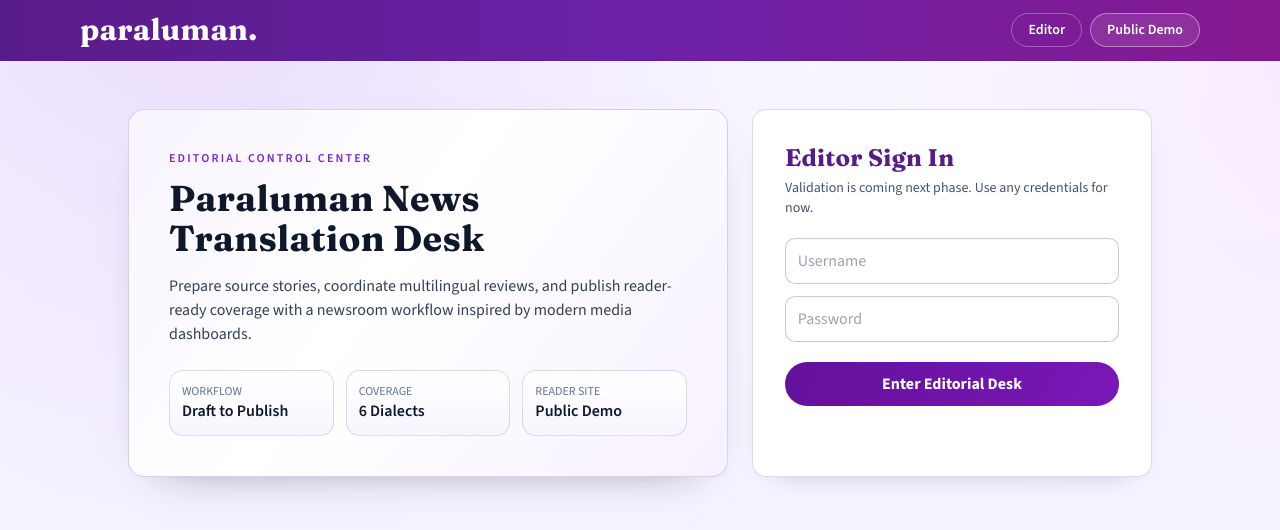
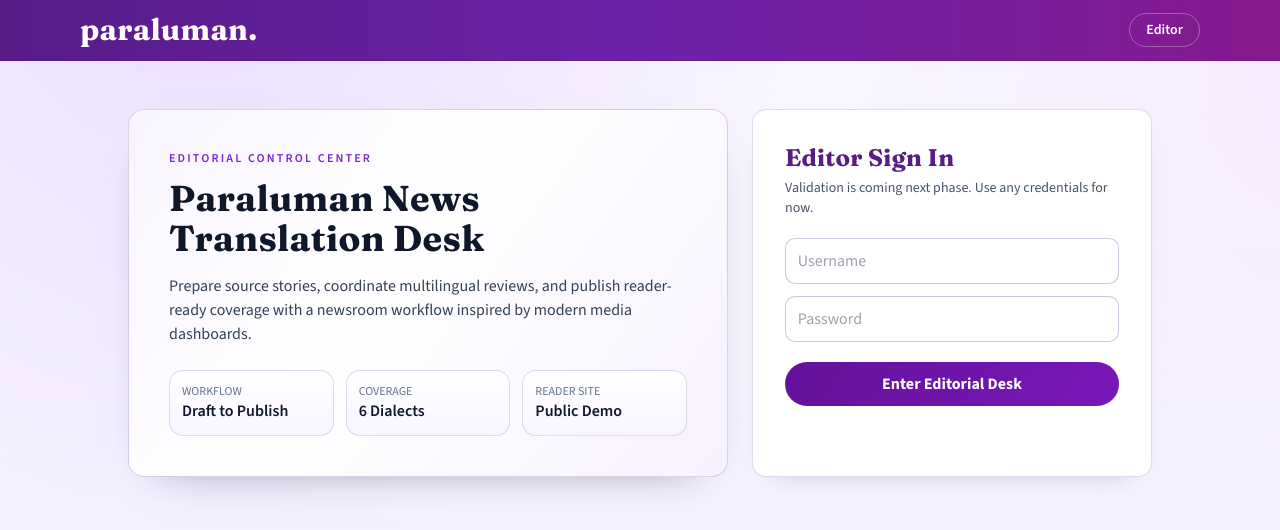
Before and after one commit to vlksaguin/news-translation-system, a React (Vite) app in the folder client/: page /review in a window 1280 px wide. Shown: the top 530 px of the page. Built offline with nearby package versions, Linux system fonts and the light colour scheme; no server answers.

Commit message:
feat: updated Navbar to have logo direct to public demo - removed public demo button in navbar

```diff
--- a/client/src/components/Navbar.jsx
+++ b/client/src/components/Navbar.jsx
@@ -9,7 +9,7 @@ function Navbar() {
       <div className="mx-auto flex max-w-6xl items-center justify-between px-4 py-3">
         <div
           className="brand-heading cursor-pointer text-3xl font-bold tracking-tight"
-          onClick={() => navigate("/")}
+          onClick={() => navigate("/public")}
         >
           paraluman.
         </div>
@@ -21,12 +21,12 @@ function Navbar() {
           >
             Editor
           </button>
-          <button
+          {/* <button
             onClick={() => navigate("/public")}
             className="rounded-full border border-white/40 bg-white/10 px-4 py-1.5 hover:bg-white/20"
           >
             Public Demo
-          </button>
+          </button> */}
         </div>
       </div>
     </div>
```
